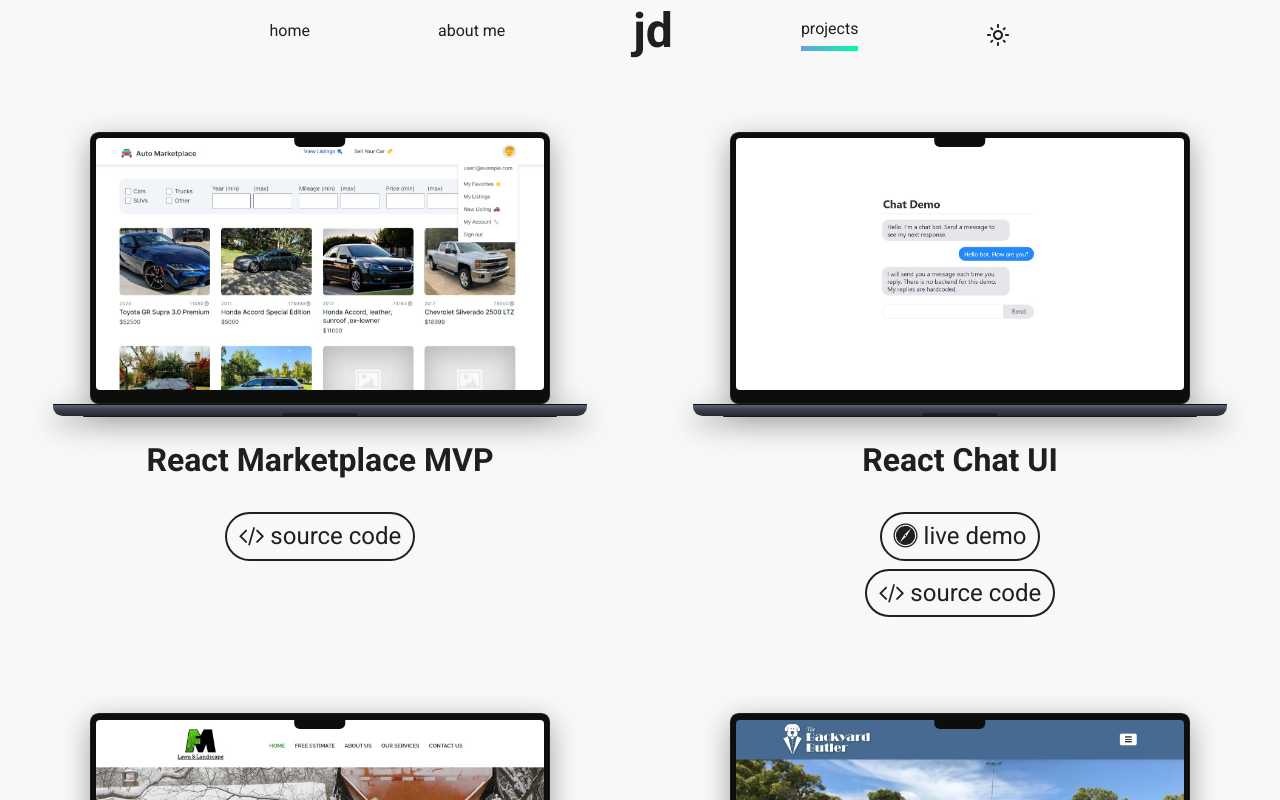
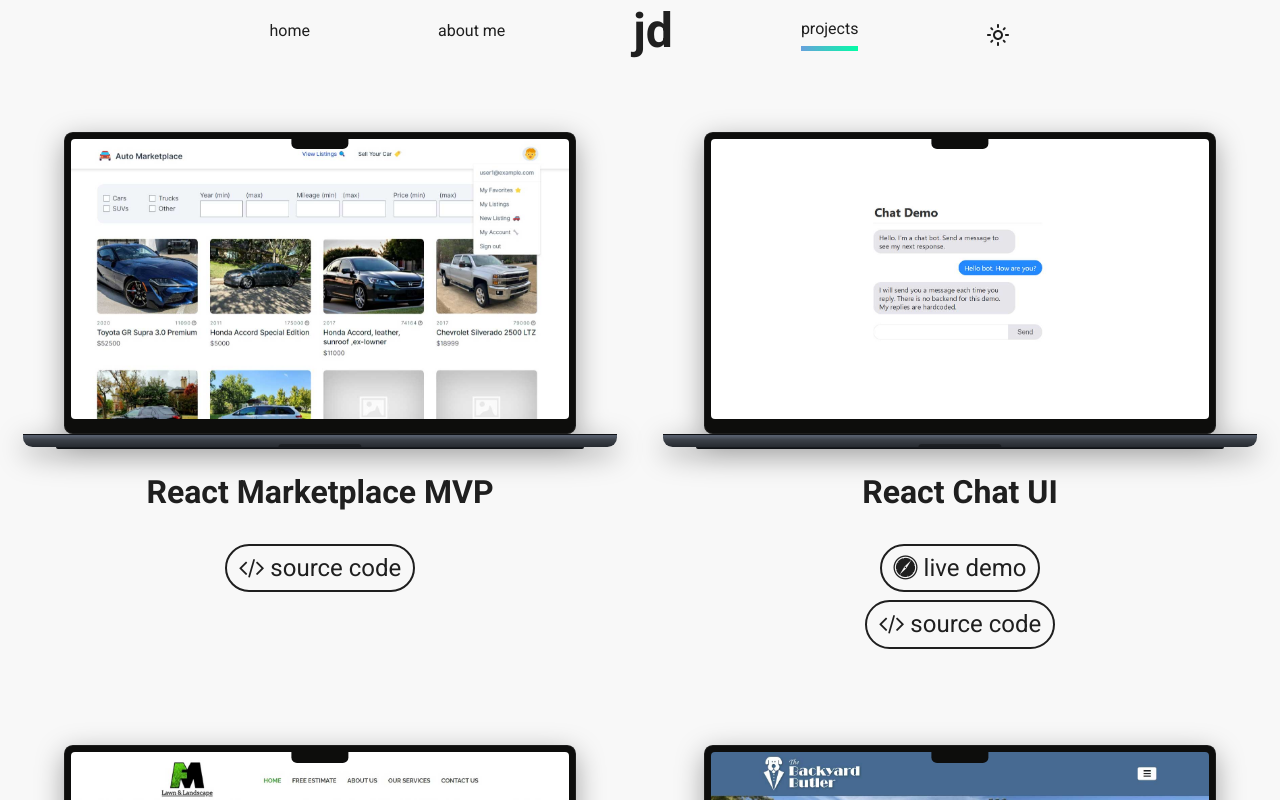
Before and after one commit to durkes/portfolio, a React (Create React App) app: page /#/projects in a window 1280 px wide. Shown: the top 800 px of the page. Built offline with nearby package versions, Linux system fonts and the light colour scheme; the HTML template or start-up script is replaced by a standard one.

Commit message:
adjust project spacing

```diff
--- a/src/components/projects/ProjectItem.js
+++ b/src/components/projects/ProjectItem.js
@@ -5,7 +5,7 @@ import { Box } from '@mui/material';
 function ProjectItem({ image, live, npm, source, title, description, alt }) {
    return (
       <Box display={'flex'} flexDirection={'column'} justifyContent={'center'} alignItems={'center'}
-         mt={{ xs: '2.5rem', md: '4rem' }} px={{ xs: '1.5rem', md: '2rem' }}>
+         mt={{ xs: '2.5rem', md: '4rem' }}>
          {image && (
             <Box className={Style.laptop}>
                <Box className={Style.lid}>
--- a/src/components/projects/ProjectItem.module.scss
+++ b/src/components/projects/ProjectItem.module.scss
@@ -3,6 +3,7 @@
 // the global h1 rule goes left-aligned at 940px, which only shows up once a
 // title wraps — on one line the flex item shrink-wraps and looks centered
 .title {
+    padding: 0 1.5rem;
     font-size: 2rem;
     text-align: center;
 }
```
